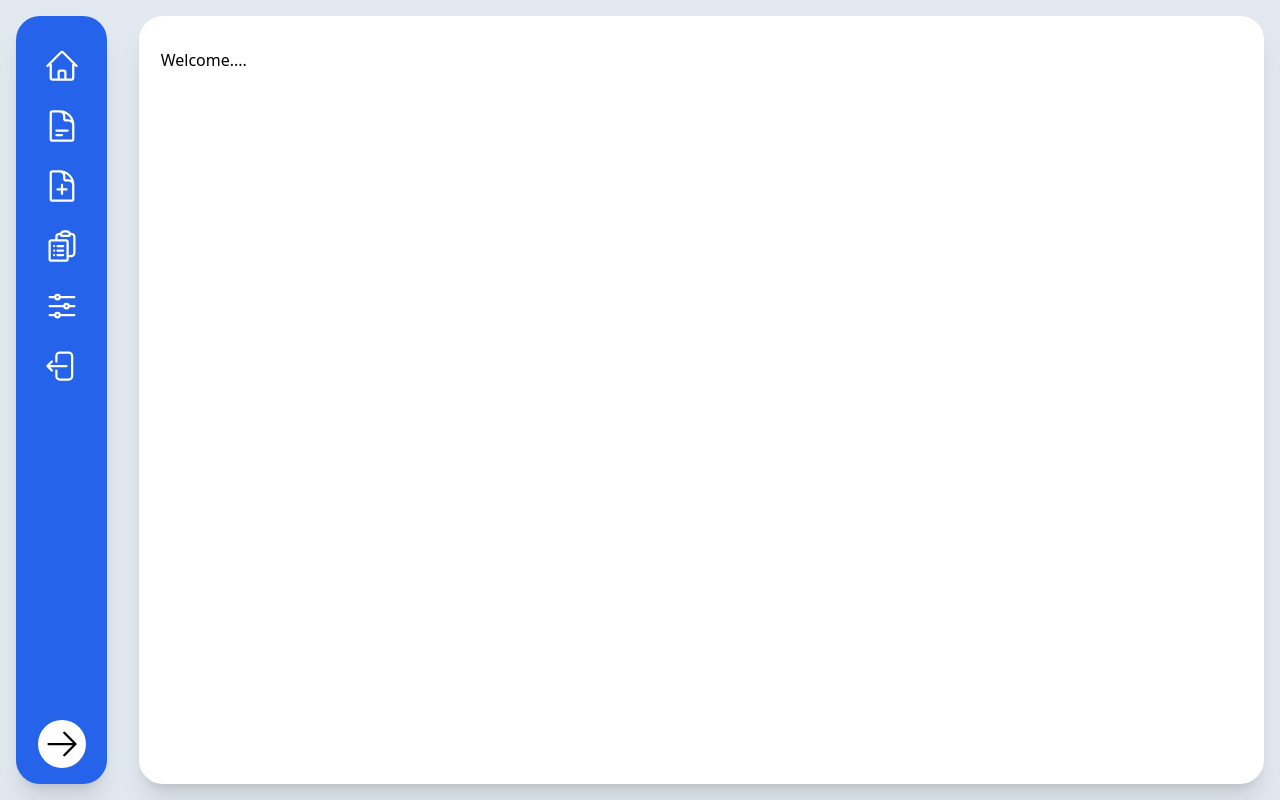
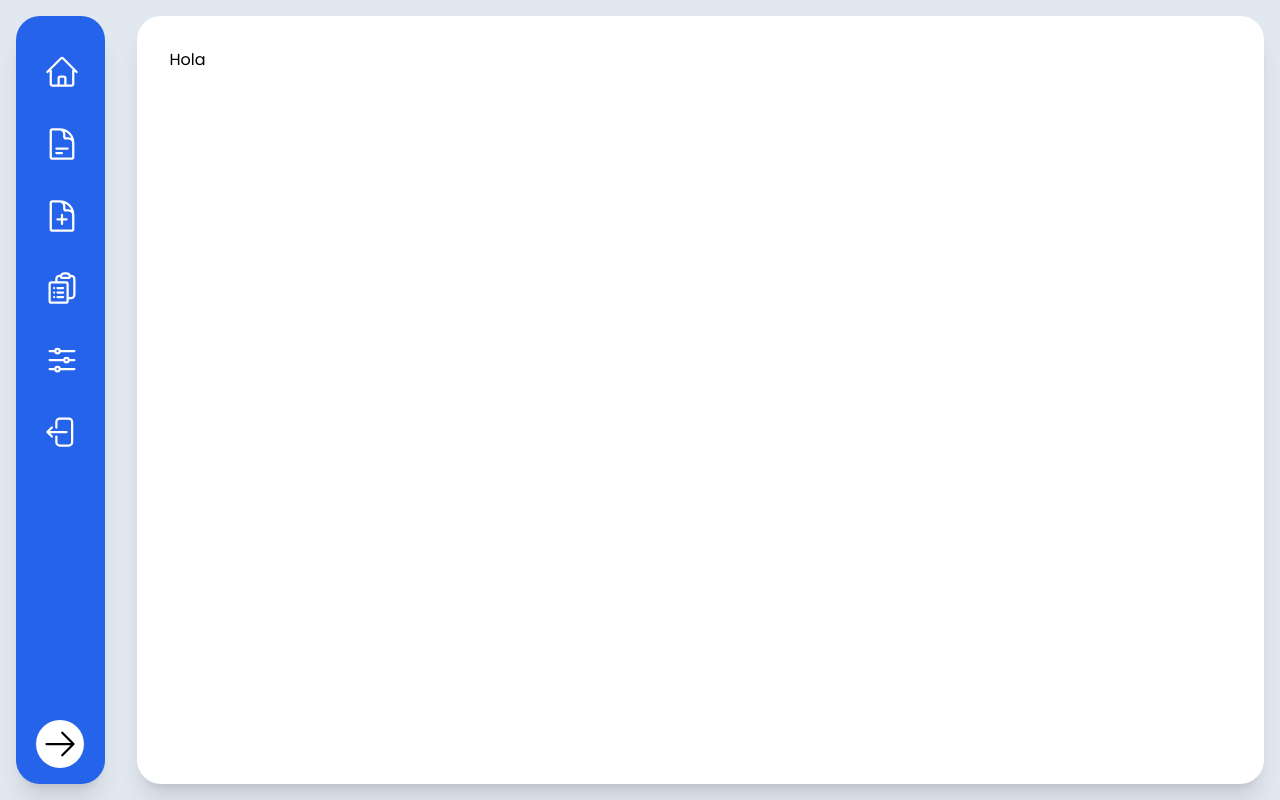
Before and after one commit to BryanSMC/hospital-solaris, a website built with Vite: page src/pages/panel.html in a window 1280 px wide. Built offline with nearby package versions, Linux system fonts and the light colour scheme; some packages are replaced by stand-ins of ours.

Commit message:
refactor: cambios minimos de codigo

```diff
--- a/src/pages/inicio.html
+++ b/src/pages/inicio.html
@@ -46,7 +46,7 @@
 
           <a href="./agendar-cita.html"
             class="bg-blue-600 text-center cursor-pointer hover:bg-blue-500 active:bg-blue-600 transition duration-400 text-white font-bold py-2 px-4 rounded-md mr-8 hidden min-[540px]:inline-block md:mr-0 w-36 hover:scale-105">
-            Agendar cita
+            Solicitar Cita
           </a>
 
           <button class="bg-open-menu size-10 rounded focus:ring-2 focus:ring-slate-300 md:hidden" id="boton-menu">
@@ -122,7 +122,7 @@
 
       <a href="./agendar-cita.html"
         class="bg-blue-600 text-center cursor-pointer hover:bg-blue-500 active:bg-blue-600 transition duration-400 text-white font-bold py-2 px-4 rounded-md w-52 hover:scale-105 my-12 mx-auto">
-        Agendar cita
+        Solicitar Cita
       </a>
 
     </section>
--- a/src/pages/nosotros.html
+++ b/src/pages/nosotros.html
@@ -46,7 +46,7 @@
 
           <a href="./agendar-cita.html"
             class="bg-blue-600 text-center cursor-pointer hover:bg-blue-500 active:bg-blue-600 transition duration-400 text-white font-bold py-2 px-4 rounded-md mr-8 hidden min-[540px]:inline-block md:mr-0 w-36 hover:scale-105">
-            Agendar cita
+            Solicitar Cita
           </a>
 
           <button class="bg-open-menu size-10 rounded focus:ring-2 focus:ring-slate-300 md:hidden" id="boton-menu">
@@ -67,28 +67,35 @@
       <div>
         <img class="w-80 md:float-right mx-auto mb-4" src="../assets/images/Hospital.webp" alt="Hospital Solaris">
         <p class="text-pretty">
-          El hospital <strong>Solaris</strong> nació en el año 2020 como una iniciativa de un grupo de médicos y enfermeras
+          El hospital <strong>Solaris</strong> nació en el año 2020 como una iniciativa de un grupo de médicos y
+          enfermeras
           comprometidos
           con brindar una atención de calidad, humana y accesible a la población de Barrancabermeja. El hospital inició
           sus operaciones en una antigua casa adaptada como centro de salud, con una capacidad de 20 camas y un equipo
           básico de diagnóstico y tratamiento.<br><br>
 
-          Con el paso de los años, el hospital fue creciendo y ampliando sus instalaciones, servicios y personal, gracias
-          al apoyo de la comunidad, las autoridades locales y los organismos internacionales. En el año 2022, el hospital
-          se trasladó a un nuevo edificio, dotado de la más alta tecnología y con una infraestructura moderna y funcional.
+          Con el paso de los años, el hospital fue creciendo y ampliando sus instalaciones, servicios y personal,
+          gracias
+          al apoyo de la comunidad, las autoridades locales y los organismos internacionales. En el año 2022, el
+          hospital
+          se trasladó a un nuevo edificio, dotado de la más alta tecnología y con una infraestructura moderna y
+          funcional.
           El hospital cuenta actualmente con 200 camas, 10 quirófanos, una unidad de cuidados intensivos, una unidad de
           emergencias, un laboratorio clínico, una farmacia, una sala de radiología, una sala de rehabilitación, una
           biblioteca, un auditorio y una cafetería.<br><br>
 
-          Desde su fundación, el hospital ha atendido a más de 100 mil pacientes, provenientes de diferentes municipios y
+          Desde su fundación, el hospital ha atendido a más de 100 mil pacientes, provenientes de diferentes municipios
+          y
           departamentos del país. El hospital ha sido pionero en la implementación de programas de <strong>prevención,
             promoción y
-            educación en salud</strong>, así como en la realización de campañas de vacunación, donación de sangre, detección
+            educación en salud</strong>, así como en la realización de campañas de vacunación, donación de sangre,
+          detección
           temprana de cáncer y otras enfermedades. El hospital también ha participado activamente en la formación de
           profesionales y estudiantes de medicina, enfermería y otras áreas de la salud, mediante convenios con
           universidades e instituciones educativas.<br><br>
 
-          El hospital <strong>Solaris</strong> se ha consolidado como uno de los centros de salud más modernos y equipados de
+          El hospital <strong>Solaris</strong> se ha consolidado como uno de los centros de salud más modernos y
+          equipados de
           la región,
           con una amplia oferta de servicios y especialidades, tales como <strong>cardiología, neurología, pediatría,
             ginecología,
@@ -117,7 +124,8 @@
         <h3 class="font-bold text-xl w-16 mx-auto">Visión</h3>
         <p>
           Nuestra visión es ser un hospital de referencia nacional e internacional, reconocido por su calidad, calidez y
-          humanización en la prestación de servicios de salud. Aspiramos a ser líderes en la investigación, la docencia y
+          humanización en la prestación de servicios de salud. Aspiramos a ser líderes en la investigación, la docencia
+          y
           la
           gestión del conocimiento, contribuyendo al desarrollo científico, tecnológico y social del país.
         </p>
@@ -128,22 +136,27 @@
       <h3 class="font-bold text-xl mb-3">Valores</h3>
       <ul class="list-disc list-inside">
         <li>
-          <strong>Responsabilidad:</strong> Asumimos con seriedad y compromiso nuestras funciones y obligaciones, cumpliendo con los estándares de
+          <strong>Responsabilidad:</strong> Asumimos con seriedad y compromiso nuestras funciones y obligaciones,
+          cumpliendo con los estándares de
           calidad y normatividad vigentes.
         </li>
         <li>
-          <strong>Respeto:</strong> Tratamos con dignidad, cortesía y consideración a todas las personas, reconociendo y valorando sus diferencias,
+          <strong>Respeto:</strong> Tratamos con dignidad, cortesía y consideración a todas las personas, reconociendo y
+          valorando sus diferencias,
           opiniones y derechos.
         </li>
         <li>
-          <strong>Solidaridad:</strong> Nos identificamos y apoyamos con los demás, especialmente con los más vulnerables, buscando el bien común y
+          <strong>Solidaridad:</strong> Nos identificamos y apoyamos con los demás, especialmente con los más
+          vulnerables, buscando el bien común y
           la justicia social.
         </li>
         <li>
-          <strong>Integridad:</strong> Actuamos con honestidad, transparencia y coherencia, siendo fieles a nuestros principios y valores.
+          <strong>Integridad:</strong> Actuamos con honestidad, transparencia y coherencia, siendo fieles a nuestros
+          principios y valores.
         </li>
         <li>
-          <strong>Innovación:</strong> Fomentamos la creatividad, el aprendizaje continuo y la mejora constante, buscando soluciones efectivas y
+          <strong>Innovación:</strong> Fomentamos la creatividad, el aprendizaje continuo y la mejora constante,
+          buscando soluciones efectivas y
           eficientes a los retos y oportunidades que se presentan.
         </li>
       </ul>
--- a/src/pages/panel.html
+++ b/src/pages/panel.html
@@ -9,82 +9,82 @@
   <title>Panel</title>
 </head>
 
-<body class="min-h-screen flex p-4 gap-8 bg-slate-200">
+<body class="min-h-screen flex p-4 gap-8 bg-slate-200 font-poppins">
 
   <div id="sidebar"
-    class="bg-blue-600 rounded-3xl w-24 shadow-xl px-[22px] py-8 flex flex-col items-start overflow-hidden relative transition-all duration-300">
+    class="bg-blue-600 rounded-3xl w-24 shadow-xl py-8 px-4 flex flex-col items-start overflow-hidden relative transition-all duration-300">
     <nav class="">
-      <ul class="*:h-full flex flex-col gap-6 *:text-white hover:*:text-gray-200 *:size-12 hover:*:scale-105">
+      <ul class="flex flex-col gap-6 *:flex *:text-white hover:*:text-neutral-900 hover:*:scale-105 hover:*:bg-white *:h-12 *:rounded-s-full hover:*:shadow-sm hover:*:shadow-neutral-500 *:pl-3 *:w-80 *:transition-all *:duration-300">
         <li>
-          <a href="#">
-            <span class="flex justify-center">
+          <a class="flex items-center" href="#">
+            <span>
               <svg xmlns="http://www.w3.org/2000/svg" fill="none" viewBox="0 0 24 24" stroke-width="1.5"
                 stroke="currentColor" class="size-9">
                 <path stroke-linecap="round" stroke-linejoin="round"
                   d="m2.25 12 8.954-8.955c.44-.439 1.152-.439 1.591 0L21.75 12M4.5 9.75v10.125c0 .621.504 1.125 1.125 1.125H9.75v-4.875c0-.621.504-1.125 1.125-1.125h2.25c.621 0 1.125.504 1.125 1.125V21h4.125c.621 0 1.125-.504 1.125-1.125V9.75M8.25 21h8.25" />
               </svg>
             </span>
-            <span class="hidden">Panel</span>
+            <span class="text-start whitespace-nowrap ml-8">Panel</span>
           </a>
         </li>
         <li>
-          <a href="#">
-            <span class="flex justify-center">
+          <a class="flex items-center" href="#">
+            <span>
               <svg xmlns="http://www.w3.org/2000/svg" fill="none" viewBox="0 0 24 24" stroke-width="1.5"
                 stroke="currentColor" class="size-9">
                 <path stroke-linecap="round" stroke-linejoin="round"
                   d="M19.5 14.25v-2.625a3.375 3.375 0 0 0-3.375-3.375h-1.5A1.125 1.125 0 0 1 13.5 7.125v-1.5a3.375 3.375 0 0 0-3.375-3.375H8.25m0 12.75h7.5m-7.5 3H12M10.5 2.25H5.625c-.621 0-1.125.504-1.125 1.125v17.25c0 .621.504 1.125 1.125 1.125h12.75c.621 0 1.125-.504 1.125-1.125V11.25a9 9 0 0 0-9-9Z" />
               </svg>
             </span>
-            <span class="hidden">Consultas</span>
+            <span class="text-start whitespace-nowrap ml-8">Consultas</span>
           </a>
         </li>
         <li>
-          <a href="#">
-            <span class="flex justify-center">
+          <a class="flex items-center" href="#">
+            <span>
               <svg xmlns="http://www.w3.org/2000/svg" fill="none" viewBox="0 0 24 24" stroke-width="1.5"
                 stroke="currentColor" class="size-9">
                 <path stroke-linecap="round" stroke-linejoin="round"
                   d="M19.5 14.25v-2.625a3.375 3.375 0 0 0-3.375-3.375h-1.5A1.125 1.125 0 0 1 13.5 7.125v-1.5a3.375 3.375 0 0 0-3.375-3.375H8.25m3.75 9v6m3-3H9m1.5-12H5.625c-.621 0-1.125.504-1.125 1.125v17.25c0 .621.504 1.125 1.125 1.125h12.75c.621 0 1.125-.504 1.125-1.125V11.25a9 9 0 0 0-9-9Z" />
               </svg>
             </span>
-            <span class="hidden">Asignar consulta</span>
+            <span class="text-start whitespace-nowrap ml-8">Asignar consulta</span>
           </a>
         </li>
         <li>
-          <a href="#">
-            <span class="flex justify-center">
+          <a class="flex items-center" href="#">
+            <span>
               <svg xmlns="http://www.w3.org/2000/svg" fill="none" viewBox="0 0 24 24" stroke-width="1.5"
                 stroke="currentColor" class="size-9">
                 <path stroke-linecap="round" stroke-linejoin="round"
                   d="M9 12h3.75M9 15h3.75M9 18h3.75m3 .75H18a2.25 2.25 0 0 0 2.25-2.25V6.108c0-1.135-.845-2.098-1.976-2.192a48.424 48.424 0 0 0-1.123-.08m-5.801 0c-.065.21-.1.433-.1.664 0 .414.336.75.75.75h4.5a.75.75 0 0 0 .75-.75 2.25 2.25 0 0 0-.1-.664m-5.8 0A2.251 2.251 0 0 1 13.5 2.25H15c1.012 0 1.867.668 2.15 1.586m-5.8 0c-.376.023-.75.05-1.124.08C9.095 4.01 8.25 4.973 8.25 6.108V8.25m0 0H4.875c-.621 0-1.125.504-1.125 1.125v11.25c0 .621.504 1.125 1.125 1.125h9.75c.621 0 1.125-.504 1.125-1.125V9.375c0-.621-.504-1.125-1.125-1.125H8.25ZM6.75 12h.008v.008H6.75V12Zm0 3h.008v.008H6.75V15Zm0 3h.008v.008H6.75V18Z" />
               </svg>
             </span>
-            <span class="hidden">Historial</span>
+            <span class="text-start whitespace-nowrap ml-8">Historial</span>
           </a>
         </li>
         <li>
-          <a href="#">
-            <span class="flex justify-center">
+          <a class="flex items-center" href="#">
+            <span>
               <svg xmlns="http://www.w3.org/2000/svg" fill="none" viewBox="0 0 24 24" stroke-width="1.5"
                 stroke="currentColor" class="size-9">
                 <path stroke-linecap="round" stroke-linejoin="round"
                   d="M10.5 6h9.75M10.5 6a1.5 1.5 0 1 1-3 0m3 0a1.5 1.5 0 1 0-3 0M3.75 6H7.5m3 12h9.75m-9.75 0a1.5 1.5 0 0 1-3 0m3 0a1.5 1.5 0 0 0-3 0m-3.75 0H7.5m9-6h3.75m-3.75 0a1.5 1.5 0 0 1-3 0m3 0a1.5 1.5 0 0 0-3 0m-9.75 0h9.75" />
               </svg>
             </span>
-            <span class="hidden">Configuración</span>
+            <span class="text-start whitespace-nowrap ml-8">Configuración</span>
           </a>
         </li>
         <li>
-          <a href="#">
-            <span class="flex justify-center">
+          <a class="flex items-center" href="#">
+            <span>
               <svg xmlns="http://www.w3.org/2000/svg" fill="none" viewBox="0 0 24 24" stroke-width="1.5"
                 stroke="currentColor" class="size-9">
                 <path stroke-linecap="round" stroke-linejoin="round"
                   d="M8.25 9V5.25A2.25 2.25 0 0 1 10.5 3h6a2.25 2.25 0 0 1 2.25 2.25v13.5A2.25 2.25 0 0 1 16.5 21h-6a2.25 2.25 0 0 1-2.25-2.25V15m-3 0-3-3m0 0 3-3m-3 3H15" />
               </svg>
             </span>
-            <span class="hidden">Cerrar Sesión</span>
+            <span class="text-start whitespace-nowrap ml-8">Cerrar Sesión</span>
           </a>
         </li>
       </ul>
@@ -98,8 +98,10 @@
 
   </div>
 
-  <main class="w-full bg-white rounded-3xl shadow-xl px-[22px] py-8">
-    <h1>Welcome....</h1>
+  <main class="w-full bg-white rounded-3xl shadow-xl p-8">
+    <div class="size-full">
+      Hola
+    </div>
   </main>
 
 </body>
--- a/src/pages/personal.html
+++ b/src/pages/personal.html
@@ -46,7 +46,7 @@
 
           <a href="./agendar-cita.html"
             class="bg-blue-600 text-center cursor-pointer hover:bg-blue-500 active:bg-blue-600 transition duration-400 text-white font-bold py-2 px-4 rounded-md mr-8 hidden min-[540px]:inline-block md:mr-0 w-36 hover:scale-105">
-            Agendar cita
+            Solicitar Cita
           </a>
 
           <button class="bg-open-menu size-10 rounded focus:ring-2 focus:ring-slate-300 md:hidden" id="boton-menu">
@@ -62,7 +62,8 @@
   <main class="flex flex-col justify-center min-h-[calc(100vh-107px)]">
     <section id="botonesLoginRegister" class="flex flex-col gap-4 items-center">
       <button
-        class="flex justify-center gap-2 bg-blue-600 text-center hover:bg-blue-500 active:bg-blue-600 transition duration-400 text-white font-bold py-2 w-44 rounded-md hover:scale-105 shadow-md" id="login">
+        class="flex justify-center gap-2 bg-blue-600 text-center hover:bg-blue-500 active:bg-blue-600 transition duration-400 text-white font-bold py-2 w-44 rounded-md hover:scale-105 shadow-md"
+        id="login">
         <svg xmlns="http://www.w3.org/2000/svg" fill="none" viewBox="0 0 24 24" stroke-width="1.5" stroke="currentColor"
           class="w-6 h-6">
           <path stroke-linecap="round" stroke-linejoin="round"
@@ -78,7 +79,8 @@
       </div>
 
       <button
-        class="flex justify-center gap-2 bg-blue-600 text-center hover:bg-blue-500 active:bg-blue-600 transition duration-400 text-white font-bold py-2 w-44 rounded-md hover:scale-105 shadow-md" id="register">
+        class="flex justify-center gap-2 bg-blue-600 text-center hover:bg-blue-500 active:bg-blue-600 transition duration-400 text-white font-bold py-2 w-44 rounded-md hover:scale-105 shadow-md"
+        id="register">
         <svg xmlns="http://www.w3.org/2000/svg" fill="none" viewBox="0 0 24 24" stroke-width="1.5" stroke="currentColor"
           class="size-6">
           <path stroke-linecap="round" stroke-linejoin="round"
--- a/src/pages/registro.html
+++ b/src/pages/registro.html
@@ -39,13 +39,13 @@
       </div>
 
       <button
-        class="flex justify-center gap-2 bg-blue-600 text-center hover:bg-blue-500 active:bg-blue-600 transition duration-400 text-white font-bold py-2 px-4 rounded-md w-auto hover:scale-105 mt-4 mx-auto"
-        type="submit">
+        class="flex justify-center gap-2 bg-blue-600 text-center hover:bg-blue-500 active:bg-blue-600 transition duration-400 text-white font-bold py-2 w-44 rounded-md hover:scale-105 shadow-md mx-auto"
+        id="register">
         <svg xmlns="http://www.w3.org/2000/svg" fill="none" viewBox="0 0 24 24" stroke-width="1.5" stroke="currentColor"
-          class="w-6 h-6">
+          class="size-6">
           <path stroke-linecap="round" stroke-linejoin="round"
-            d="M15.75 6a3.75 3.75 0 1 1-7.5 0 3.75 3.75 0 0 1 7.5 0ZM4.501 20.118a7.5 7.5 0 0 1 14.998 0A17.933 17.933 0 0 1 12 21.75c-2.676 0-5.216-.584-7.499-1.632Z" />
-        </svg>Iniciar Sesión
+            d="M15.59 14.37a6 6 0 0 1-5.84 7.38v-4.8m5.84-2.58a14.98 14.98 0 0 0 6.16-12.12A14.98 14.98 0 0 0 9.631 8.41m5.96 5.96a14.926 14.926 0 0 1-5.841 2.58m-.119-8.54a6 6 0 0 0-7.381 5.84h4.8m2.581-5.84a14.927 14.927 0 0 0-2.58 5.84m2.699 2.7c-.103.021-.207.041-.311.06a15.09 15.09 0 0 1-2.448-2.448 14.9 14.9 0 0 1 .06-.312m-2.24 2.39a4.493 4.493 0 0 0-1.757 4.306 4.493 4.493 0 0 0 4.306-1.758M16.5 9a1.5 1.5 0 1 1-3 0 1.5 1.5 0 0 1 3 0Z" />
+        </svg>Registrarse
       </button>
     </form>
   </section>
```
Also changed, not shown: src/pages/contactenos.html (+30 -18 lines).
